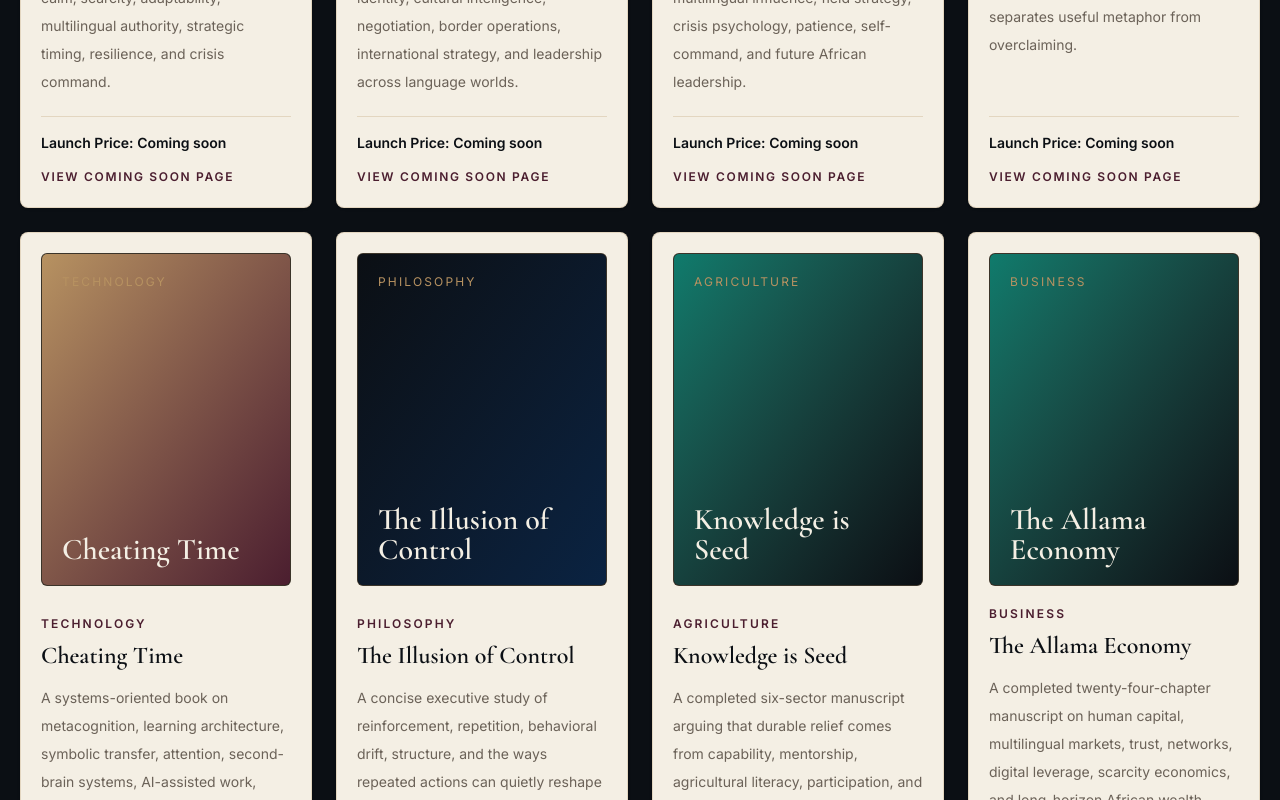
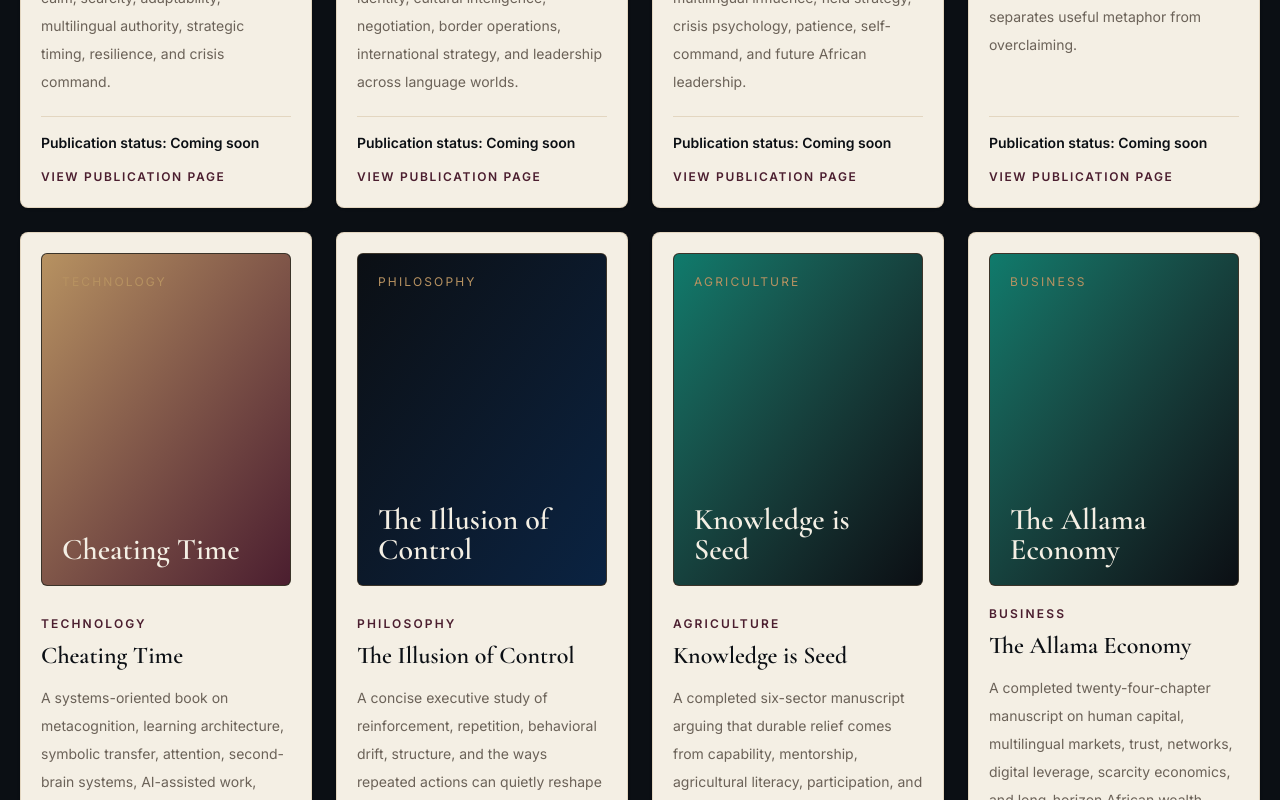
Before and after one commit to mgarba50/personal-website, a Next.js app in the folder personal-website/: page /books in a window 1280 px wide. Shown: the part 3180-3980 px from the top of the page. Built offline with nearby package versions, Linux system fonts and the light colour scheme.

Commit message:
Clarify publication status on Canon book cards

```diff
--- a/personal-website/components/cards/book-card.tsx
+++ b/personal-website/components/cards/book-card.tsx
@@ -41,9 +41,11 @@ export function BookCard({ book }: { book: Book }) {
       </div>
       <div className="mt-auto border-t border-line pt-4">
         <div className="grid gap-1 text-sm">
-          <span className="font-semibold text-deep">Launch Price: {book.launchPrice ?? book.price}</span>
-          {book.standardPrice ? <span className="text-muted">Standard Price: {book.standardPrice}</span> : null}
-          {book.bundlePrice ? <span className="text-muted">{book.bundleLabel}: {book.bundlePrice}</span> : null}
+          <span className="font-semibold text-deep">
+            {canBuy ? `Launch Price: ${book.launchPrice ?? book.price}` : `Publication status: ${book.price}`}
+          </span>
+          {canBuy && book.standardPrice ? <span className="text-muted">Standard Price: {book.standardPrice}</span> : null}
+          {canBuy && book.bundlePrice ? <span className="text-muted">{book.bundleLabel}: {book.bundlePrice}</span> : null}
         </div>
         {canBuy ? (
           <>
@@ -94,7 +96,7 @@ export function BookCard({ book }: { book: Book }) {
             data-conversion-label={book.title}
             href={`/books/${book.slug}`}
           >
-            View coming soon page
+            View publication page
           </Link>
         )}
       </div>
```
